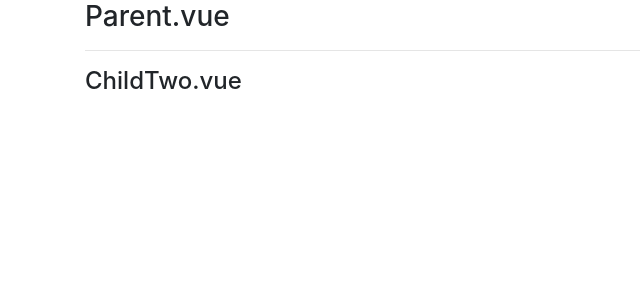
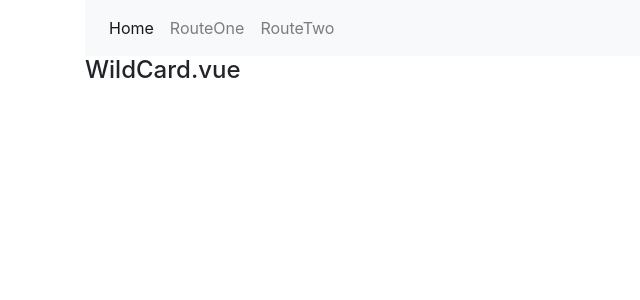
Before and after one commit to UniquelySimilar/vue-sandbox, a Vue app: page / in a window 1280 px wide. Shown: the top 300 px of the page, without its empty margins (0-640 px from the left). Built offline with nearby package versions, Linux system fonts and the light colour scheme.

Commit message:
stackoverflow router wildcard match

```diff
--- a/src/App.vue
+++ b/src/App.vue
@@ -1,16 +1,17 @@
 <template>
   <div id="app" class="container">
-    <parent />
+    <router-wildcard-navbar />
+    <router-view></router-view>
   </div>
 </template>
 
 <script>
-  import Parent from '@/components/stackoverflow/components-as-dependency/Parent'
+  import RouterWildcardNavbar from '@/components/stackoverflow/router-wildcard-match/RouterWildcardNavbar'
 
   export default {
     name: 'App',
     components: {
-      Parent
+      RouterWildcardNavbar
     },
     data() {
       return {
--- /dev/null
+++ b/src/components/stackoverflow/router-wildcard-match/Home.vue
@@ -0,0 +1,11 @@
+<template>
+  <div class="home">
+    <h3>Home.vue</h3>
+  </div>
+</template>
+
+<script>
+  export default {
+
+  }
+</script>
--- /dev/null
+++ b/src/components/stackoverflow/router-wildcard-match/RouteOne.vue
@@ -0,0 +1,5 @@
+<template>
+  <div class="route-one">
+    <h4>RouteOne.vue</h4>
+  </div>
+</template>
--- /dev/null
+++ b/src/components/stackoverflow/router-wildcard-match/RouteTwo.vue
@@ -0,0 +1,5 @@
+<template>
+  <div class="route-two">
+    <h4>RouteTwo.vue</h4>
+  </div>
+</template>
--- /dev/null
+++ b/src/components/stackoverflow/router-wildcard-match/RouterWildcardNavbar.vue
@@ -0,0 +1,43 @@
+<template>
+  <div class="navbar-sandbox">
+    <nav class="navbar navbar-expand-md navbar-light bg-light">
+      <ul class="navbar-nav mr-auto">
+        <li class="nav-item active">
+          <a class="nav-link" href="#" @click.prevent="navigate('home')">Home</a>
+        </li>
+        <li class="nav-item">
+          <a class="nav-link" href="#" @click.prevent="navigate('routeone')">RouteOne</a>
+        </li>
+        <li class="nav-item">
+          <a class="nav-link" href="#" @click.prevent="navigate('routetwo')">RouteTwo</a>
+        </li>
+      </ul>
+    </nav>
+  </div>
+</template>
+
+<script>
+  export default {
+    data() {
+      return {
+        //currentRoute: 'home',
+        currentPath: 'home'
+      }
+    },
+    methods: {
+      // NOTE: Using route names work regardless of having wildcard path
+      // navigate(route) {
+      //   if (route !== this.currentRoute) {
+      //     this.currentRoute = route;
+      //     this.$router.push({ name: route });
+      //   }
+      // },
+      navigate(path) {
+        if (path !== this.currentPath) {
+          this.currentPath = path;
+          this.$router.push({ path: path });
+        }
+      }
+    }
+  }
+</script>
--- /dev/null
+++ b/src/components/stackoverflow/router-wildcard-match/WildCard.vue
@@ -0,0 +1,5 @@
+<template>
+  <div class="wildcard">
+    <h4>WildCard.vue</h4>
+  </div>
+</template>
--- /dev/null
+++ b/src/components/stackoverflow/router-wildcard-match/router/index.js
@@ -0,0 +1,38 @@
+import Vue from 'vue'
+import VueRouter from 'vue-router'
+
+Vue.use(VueRouter)
+
+import Home from '@/components/stackoverflow/router-wildcard-match/Home'
+import RouteOne from '@/components/stackoverflow/router-wildcard-match/RouteOne'
+import RouteTwo from '@/components/stackoverflow/router-wildcard-match/RouteTwo'
+import WildCard from '@/components/stackoverflow/router-wildcard-match/WildCard'
+
+const routes = [
+  {
+    path: '/*',
+    name: 'wildcard',
+    component: WildCard
+  },
+  {
+    path: '/home',
+    name: 'home',
+    component: Home,
+  },
+  {
+    path: '/routeone',
+    name: 'routeOne',
+    component: RouteOne,
+  },
+  {
+    path: '/routetwo',
+    name: 'routeTwo',
+    component: RouteTwo,
+  },
+]
+
+export default new VueRouter({
+  mode: 'history',
+  base: process.env.BASE_URL,
+  routes
+})
--- a/src/main.js
+++ b/src/main.js
@@ -2,6 +2,7 @@ import Vue from 'vue'
 import App from './App.vue'
 
 //import router from './router'
+import router from '@/components/stackoverflow/router-wildcard-match/router'
 
 //import store from './store'
 
@@ -13,7 +14,7 @@ import 'bootstrap/dist/css/bootstrap.css'
 Vue.config.productionTip = false
 
 new Vue({
-//  router,
+  router,
 //  store,
   render: h => h(App),
 }).$mount('#app')
```
